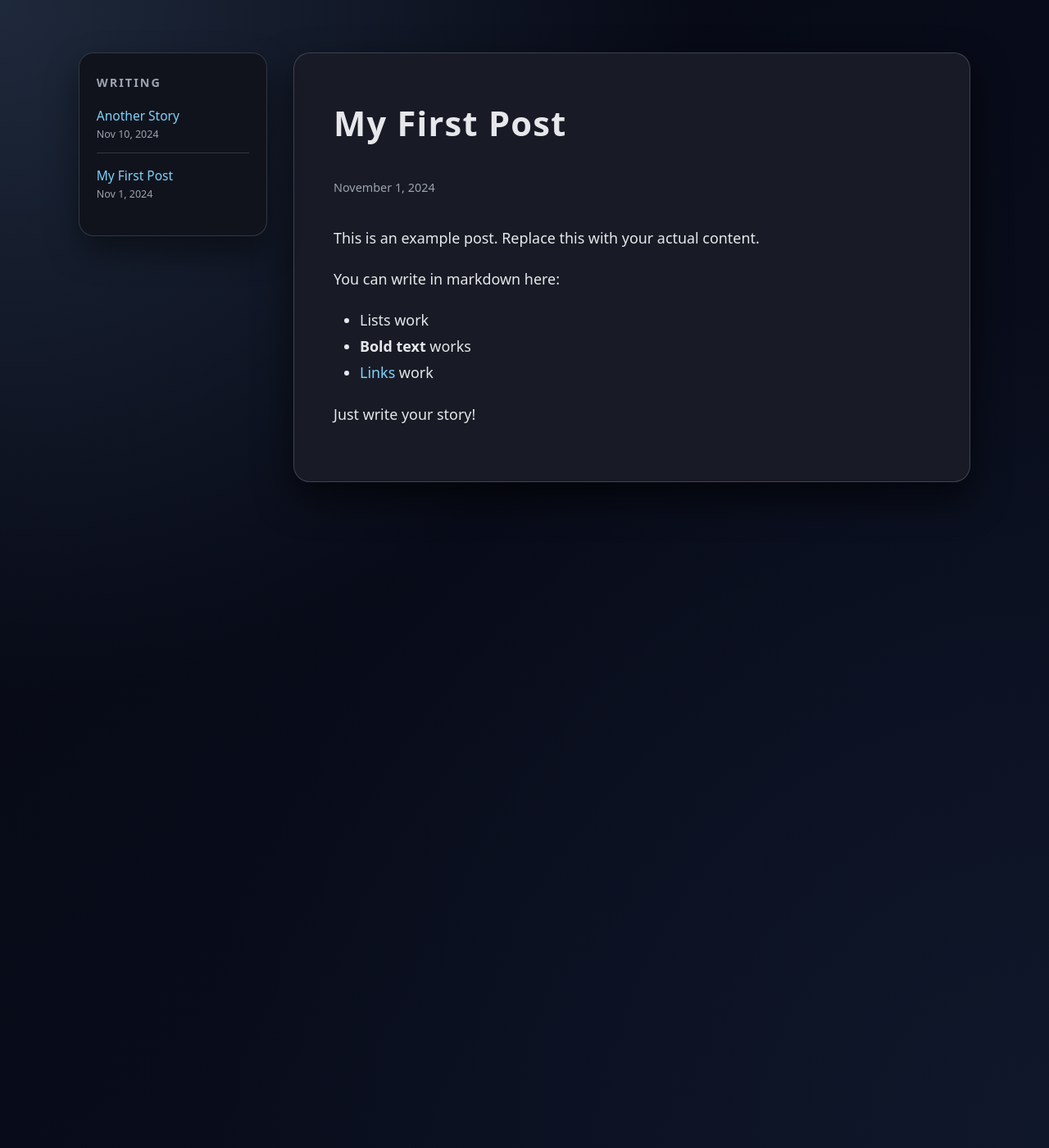
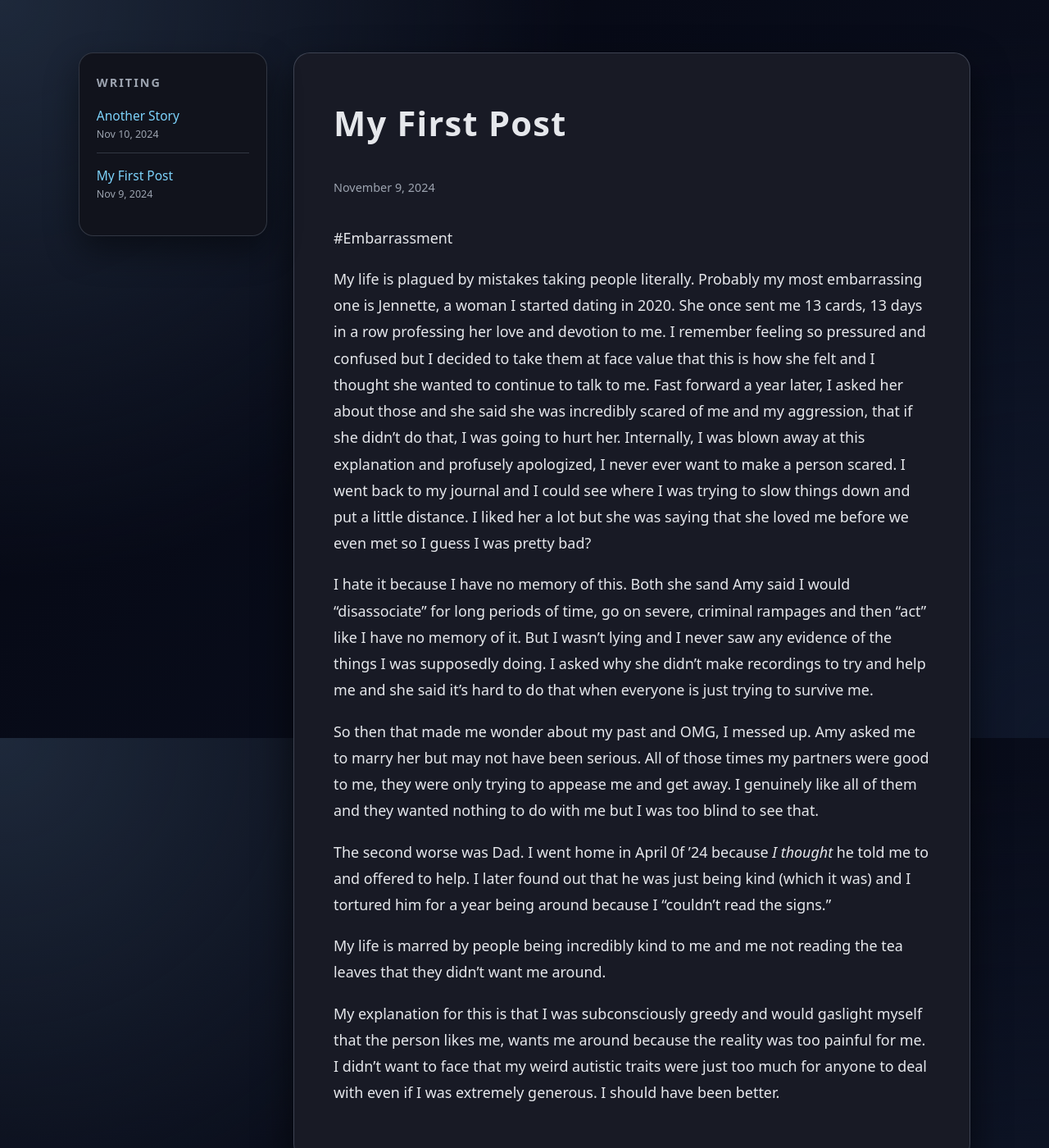
Before and after one commit to mbuckingham74/gigamike, a Jekyll site: the page built from _posts/2024-11-01-my-first-post.md, in a window 1280 px wide and 1400 px high. Shown: the whole window at 82% size. Built offline with Jekyll 4.4.1, drawn with Linux system fonts in a browser that asks for light colours.

Commit message:
Modified the first entry to show real text instead of placeholder

```diff
--- a/_posts/2024-11-01-my-first-post.md
+++ b/_posts/2024-11-01-my-first-post.md
@@ -1,14 +1,19 @@
 ---
 layout: post
 title: "My First Post"
-date: 2024-11-01
+date: 2024-11-09
 ---
 
-This is an example post. Replace this with your actual content.
+#Embarrassment
 
-You can write in markdown here:
-- Lists work
-- **Bold text** works
-- [Links](https://example.com) work
+My life is plagued by mistakes taking people literally. Probably my most embarrassing one is Jennette, a woman I started dating in 2020. She once sent me 13 cards, 13 days in a row professing her love and devotion to me. I remember feeling so pressured and confused but I decided to take them at face value that this is how she felt and I thought she wanted to continue to talk to me. Fast forward a year later, I asked her about those and she said she was incredibly scared of me and my aggression, that if she didn’t do that, I was going to hurt her. Internally, I was blown away at this explanation and profusely apologized, I never ever want to make a person scared. I went back to my journal and I could see where I was trying to slow things down and put a little distance. I liked her a lot but she was saying that she loved me before we even met so I guess I was pretty bad?
 
-Just write your story!
+I hate it because I have no memory of this. Both she sand Amy said I would “disassociate” for long periods of time, go on  severe, criminal rampages and then “act” like I have no memory of it. But I wasn’t lying and I never saw any evidence of the things I was supposedly doing. I asked why she didn’t make recordings to try and help me and she said it’s hard to do that when everyone is just trying to survive me.
+
+So then that made me wonder about my past and OMG, I messed up. Amy asked me to marry her but may not have been serious. All of those times my partners were good to me, they were only trying to appease me and get away.  I genuinely like all of them and they wanted nothing to do with me but I was too blind to see that.
+
+The second worse was Dad. I went home in April 0f ’24 because *I thought* he told me to and offered to help. I later found out that he was just being kind (which it was) and I tortured him for a year being around because I “couldn’t read the signs.”
+
+My life is marred by people being incredibly kind to me and me not reading the tea leaves that they didn’t want me around.
+
+My explanation for this is that I was subconsciously greedy and would gaslight myself that the person likes me, wants me around because the reality was too painful for me. I didn't want to face that my weird autistic traits were just too much for anyone to deal with even if I was extremely generous. I should have been better.
```
